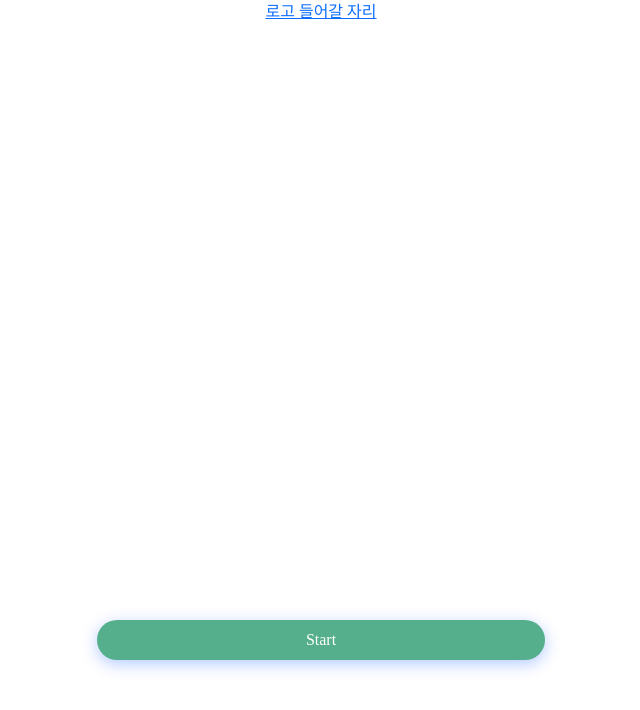
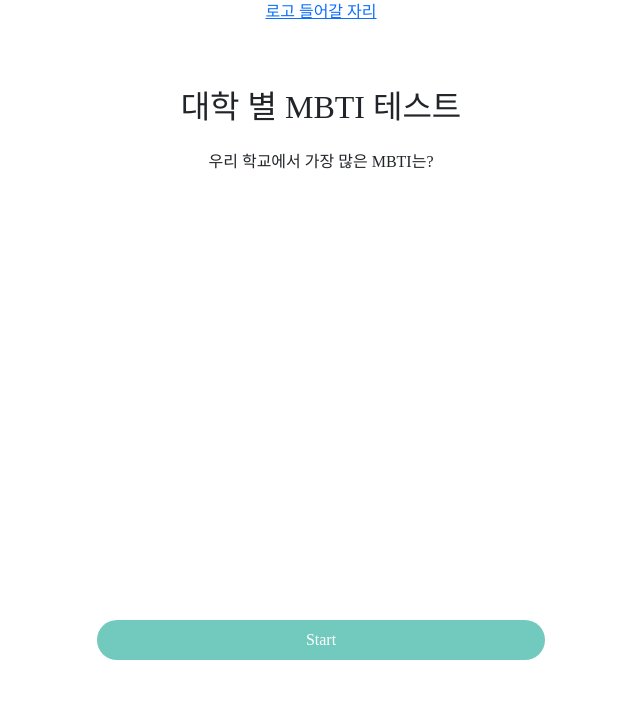
Before and after one commit to minjung0067/mbti, a Django app: page / in a window 1280 px wide. Shown: the top 710 px of the page, without its empty margins (319-959 px from the left). Run offline with Django 3.2, Linux system fonts and the light colour scheme; some web fonts are replaced.

Commit message:
add: font family

```diff
--- a/mbti_proj/mbtiapp/static/css/custom.css
+++ b/mbti_proj/mbtiapp/static/css/custom.css
@@ -1,24 +1,43 @@
 @font-face {
-    font-family: 'BMJUA';
-    src: url('https://cdn.jsdelivr.net/gh/projectnoonnu/noonfonts_one@1.0/BMJUA.woff') format('woff');
+    font-family: 'GmarketSansBold';
+    src: url('https://cdn.jsdelivr.net/gh/projectnoonnu/noonfonts_2001@1.1/GmarketSansBold.woff') format('woff');
     font-weight: normal;
     font-style: normal;
 }
-body{
-    font-family: 'BMJUA';
+@font-face {
+    font-family: 'GmarketSansMedium';
+    src: url('https://cdn.jsdelivr.net/gh/projectnoonnu/noonfonts_2001@1.1/GmarketSansMedium.woff') format('woff');
+    font-weight: normal;
+    font-style: normal;
 }
+@font-face {
+    font-family: 'GmarketSansLight';
+    src: url('https://cdn.jsdelivr.net/gh/projectnoonnu/noonfonts_2001@1.1/GmarketSansLight.woff') format('woff');
+    font-weight: normal;
+    font-style: normal;
+}
+
 /* a{
     color: rgb((151, 98, 124);
 } */
+body{
+	font-family: 'GmarketSansMedium';
+}
+.GmarketSansBold{
+	font-family: 'GmarketSansBold';
+}
+.GmarketSansLight{
+	font-family: 'GmarketSansLight';
+}
 button{
 	width: 35%;
 	height: 5%;
 	color:#fff;
-	background: rgba(85,175,140);
+	background: rgba(114,202,191);
 	font-size: 16px;
 	border:none;
 	border-radius: 20px;
-	box-shadow: 0 4px 16px rgba(0,79,255,0.3);
+	box-shadow: 0 4px 16pxrgba(114,202,191,0.3);;
 	transition:0.3s;
 	position: absolute;
 	left:50%;
@@ -29,9 +48,9 @@ button:focus {
 	outline:0;
 }
 button:hover{
-	background: rgba(116, 160, 255, 0.9);
+	background: rgba(114,202,191,0.9);
 	cursor: pointer;
-	box-shadow: 0 2px 4px rgba(0,79,255,0.6);
+	box-shadow: 0 2px 4px rgba(114,202,191,0.6);;
 }
 
 .signin_box{
--- a/mbti_proj/mbtiapp/templates/index.html
+++ b/mbti_proj/mbtiapp/templates/index.html
@@ -1,5 +1,10 @@
 {% include "partials/head_meta.html" %}
 {% include "partials/logo.html" %}
+
+<div class="container">
+    <h2 class="mt-5 p-3 GmarketSansBold"> 대학 별 MBTI 테스트</h2>
+    <p > 우리 학교에서 가장 많은 MBTI는?</p>
+</div>
 
 <button style="position: absolute; top: 80%;" onclick=location.href='{% url 'main' %}'>Start</button>
 
```
Also changed, not shown: mbti_proj/mbtiapp/templates/sign_mbti.html (+11 -0 lines).
